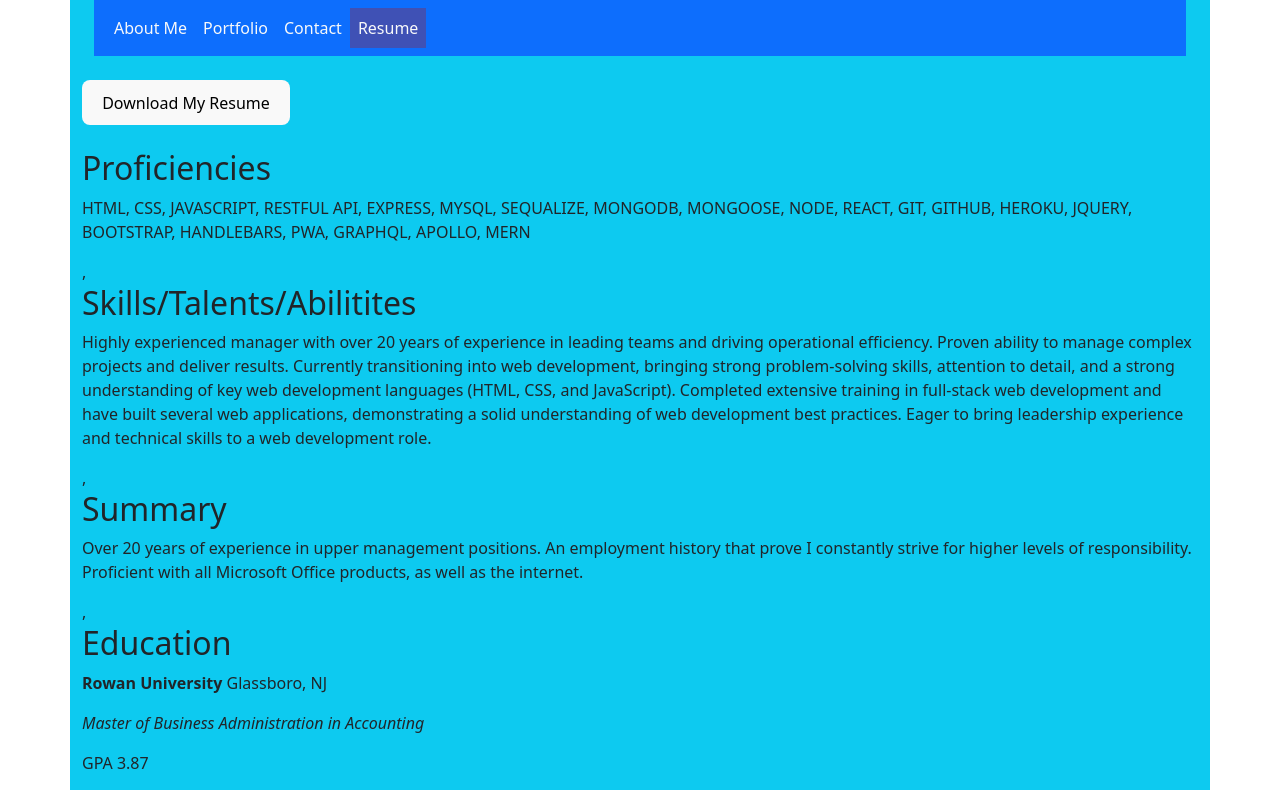
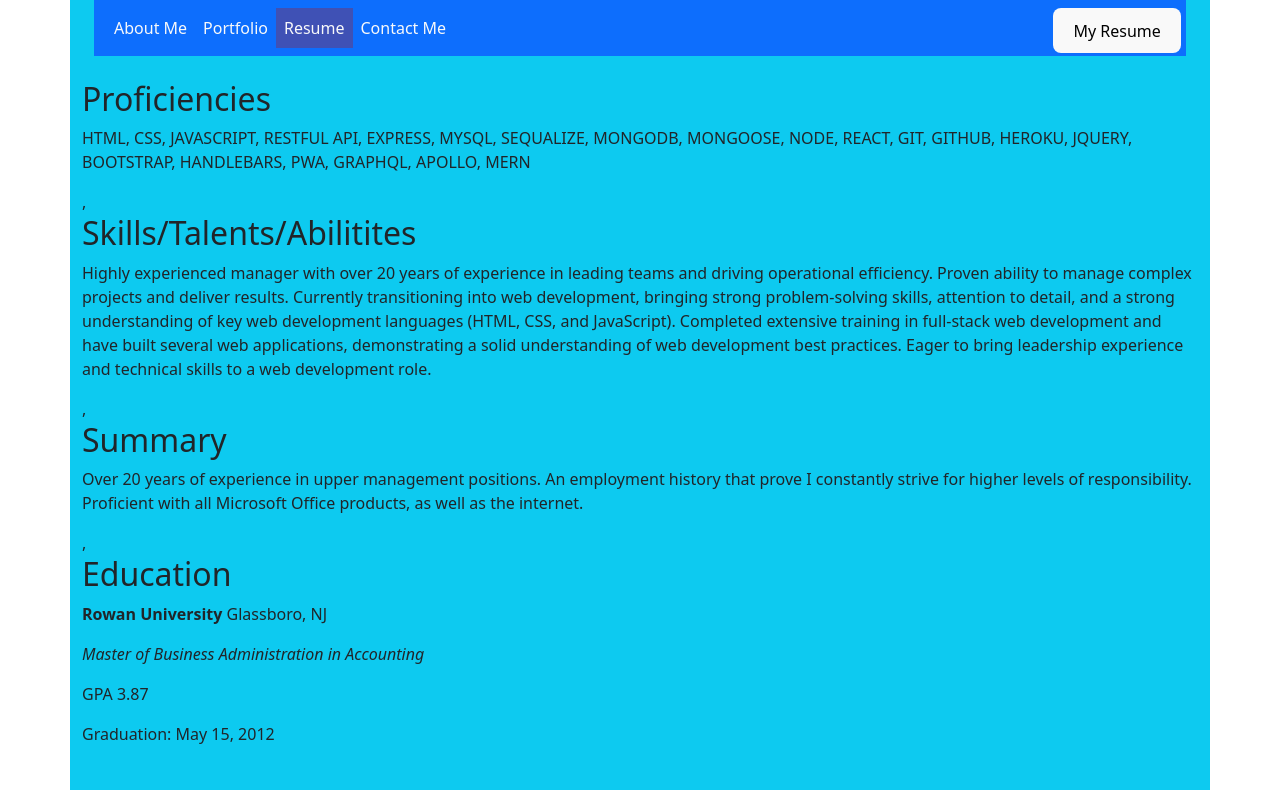
Before and after one commit to drawlin22/React-Portfolio-drawlin22, a React (Vite) app: page /resume in a window 1280 px wide. Shown: the top 790 px of the page. Built offline with nearby package versions, Linux system fonts and the light colour scheme.

Commit message:
updated navbar and Resume download

```diff
--- a/App.jsx
+++ b/App.jsx
@@ -2,6 +2,7 @@ import React from 'react';
 import {Outlet} from 'react-router-dom';
 import {Footer} from './src/components/Footer';
 import {Header} from './src/components/Header';
+
 
 function App() {
   return (
--- a/src/components/Nav.jsx
+++ b/src/components/Nav.jsx
@@ -3,6 +3,7 @@ import React from 'react';
 import { Link } from 'react-router-dom';
 import Navbar from './UI/Navbar';
 import { NavLink } from 'react-router-dom';
+import myResume from "../assets/resume/Resume.pdf";
 
 export default function Nav() {
   // The Navbar UI component will render each of the Link elements in the links prop
@@ -15,12 +16,16 @@ export default function Nav() {
       <NavLink key={2} className="nav-link text-light text-zoom" to="/portfolio" activeclassname="active">
         Portfolio
       </NavLink>,
-      <NavLink key={3} className="nav-link text-light text-zoom" to="/contact" activeclassname="active">
-        Contact
-      </NavLink>,
       <NavLink key={4} className="nav-link text-light text-zoom" to="/resume" activeclassname="active">
         Resume
       </NavLink>,
+       <a href="mailto:tacobellboi@yahoo.com" className="nav-link text-light text-zoom">
+       Contact Me
+     </a>,
+    <a href={myResume} download="Resume" className="glow-on-hover ml-auto align-right">
+       <button>My Resume</button>
+   </a>
+
      ]}
     />
   );
--- a/src/index.css
+++ b/src/index.css
@@ -52,6 +52,13 @@
   button:focus-visible {
     outline: 4px auto -webkit-focus-ring-color;
   }
+
+  .align-right {
+    position:absolute;
+   right:0;
+   margin-right: 5px;
+   }
+
 
   .profile-footer {
     text-align: center;
@@ -111,8 +118,6 @@
 
 
 
-
-
   @media (prefers-color-scheme: light) {
     :root {
       color: #213547;
--- a/src/main.jsx
+++ b/src/main.jsx
@@ -8,7 +8,6 @@ import './index.css';
 import App from '../App';
 import ErrorPage from './pages/ErrorPage';
 import WorkPage from './pages/WorkPage';
-import ContactPage from './pages/ContactPage';
 import AboutPage from './pages/AboutPage';
 import ResumePage from './pages/resume';
 
@@ -21,10 +20,7 @@ const router = createBrowserRouter([
             index: true,
         element: <AboutPage/>,
     },
-        {
-            path: '/contact',
-        element: <ContactPage/>,
-    },
+
     {
         path: '/portfolio',
     element: <WorkPage/>,
--- a/src/pages/ContactPage.jsx
+++ b/src/pages/ContactPage.jsx
@@ -47,7 +47,8 @@ export default function ContactPage() {
 
    <>
     <br></br>
-     <form onSubmit={handleSubmit}>
+     {/* <form onSubmit={handleSubmit}> */}
+     <form action="mailto:tacobellboi@gmail.com" method="get" enctype="text/plain">
        <label>
          <input
            type="text"
--- a/src/pages/resume.jsx
+++ b/src/pages/resume.jsx
@@ -1,7 +1,6 @@
 
 import React from 'react';
 import {resumeData} from './resumeData'; /* importing the resume data */
-import myResume from '../assets/resume/Resume.pdf'; /* importing my resume to be available to download */
 
 
 function ContactInfo() { /* contact info */
@@ -79,11 +78,7 @@ function Skills() { /* skills */
 export default function ResumePage() { /* redering the resume page with each component */
  return (
   <>
-  <br></br>
-    <a href={myResume} download="Resume" className="glow-on-hover">
-     <button>Download My Resume</button>
-   </a>
-   <br></br>
+
    <br></br>
    <Proficiencies />,
   {/* <ContactInfo />, */}
```
